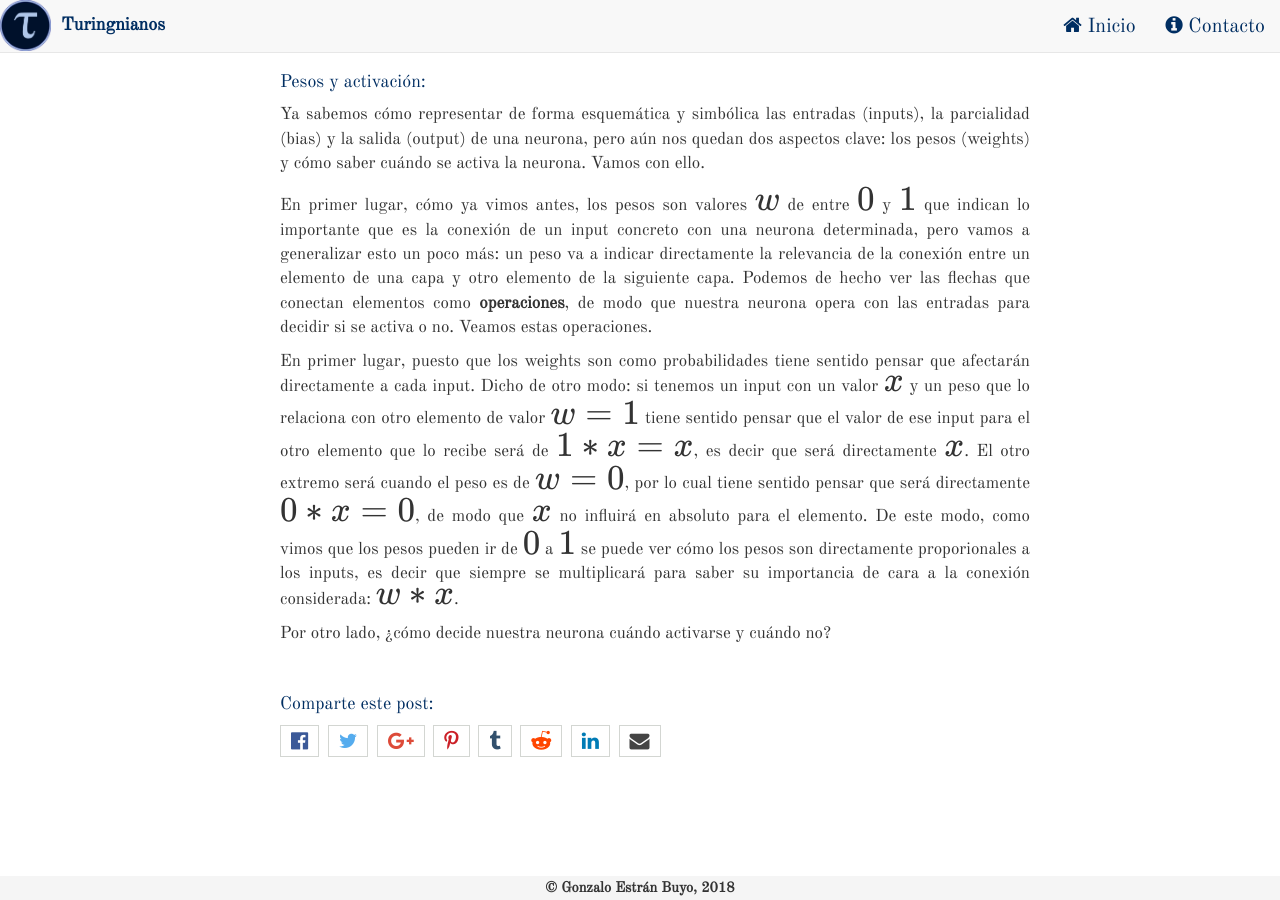
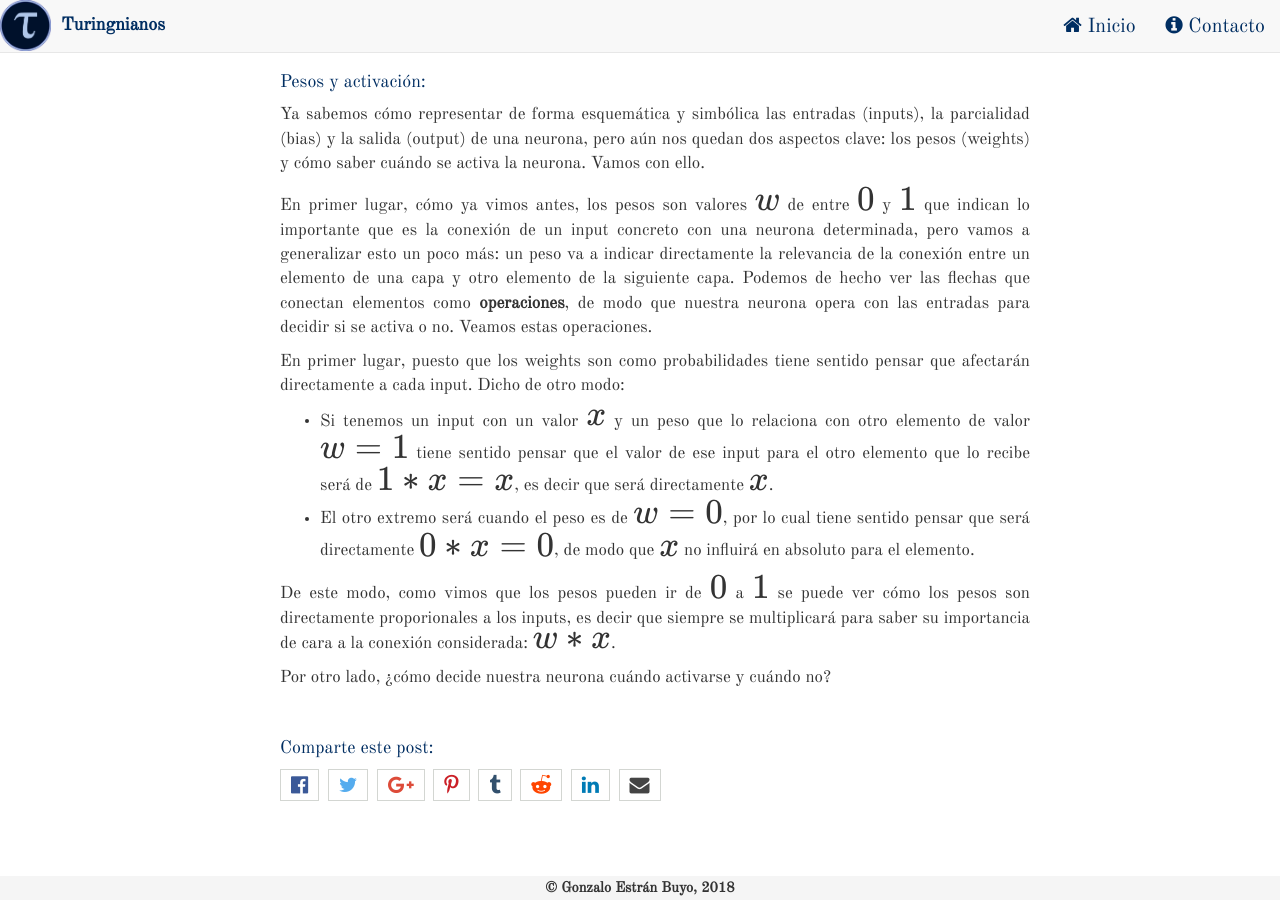
Before and after one commit to turingnianos/turingnianos.github.io, a Jekyll site: the page built from _posts/2018-01-10-deep-learning.md, in a window 1280 px wide and 900 px high, scrolled down 5018 px. Built offline with Jekyll 4.4.1, drawn with Linux system fonts in a browser that asks for light colours; nearby versions of some CDN libraries; some web fonts are replaced; formulas are drawn with MathJax 3; comment, search, counter and statistics services are not loaded.

```diff
--- a/_posts/2018-01-10-deep-learning.md
+++ b/_posts/2018-01-10-deep-learning.md
@@ -72,11 +72,11 @@ Pensemos un poco a cerca de lo anterior: *dos neuronas pueden reaccionar de un m
 
 #### Entradas, salidas y bias:
 Perfecto, pues ahora tratemos de representar esta idea de neurona de una forma ms esquemática, más conceptual. Para eso hace falta que introduzcamos un poquito de terminología en los 3 factores que introdujimos antes:
-1. La señal es un **input o entrada**, que se suele representar como $$x$$. Si hay $$3$$ señales de entrada (una por cada dentrita) tendríamos $$x_{1}$$, $$x_{2}$$, $$x_{3}$$.
-2. Cada neurona tiene cierta tendencia o inclinación diferente a activarse según cómo sea. Esta parcialidad se denomina **bias** (del inglés), y se representa como $$b$$. Por tanto, si tenemos $$2$$ neuronas, cada una tendrá un bias asociado, $$b_{1}$$ el primero y $$b_{2}$$ el segundo.
-3. Finalmente, cada conexión entre un input (cada señal) con la neurona tiene un valor llamado peso que puede ir desde $$0$$ hasta $$1$$ (como una probabilidad). Este valor se suele denominar **weight** (del inglés) y se representa como $$w$$. Es decir, cada input se relaciona con una neurona mediante un peso, de forma que no todos los inputs tienen la misma importancia para que la neurona se active o no.
+1. La señal es un **input o entrada**, que se suele representar como $x$. Si hay $3$ señales de entrada (una por cada dentrita) tendríamos $x_{1}$, $x_{2}$, $x_{3}$.
+2. Cada neurona tiene cierta tendencia o inclinación diferente a activarse según cómo sea. Esta parcialidad se denomina **bias** (del inglés), y se representa como $b$. Por tanto, si tenemos $2$ neuronas, cada una tendrá un bias asociado, $b_{1}$ el primero y $b_{2}$ el segundo.
+3. Finalmente, cada conexión entre un input (cada señal) con la neurona tiene un valor llamado peso que puede ir desde $0$ hasta $1$ (como una probabilidad). Este valor se suele denominar **weight** (del inglés) y se representa como $w$. Es decir, cada input se relaciona con una neurona mediante un peso, de forma que no todos los inputs tienen la misma importancia para que la neurona se active o no.
 
-La forma más minimalista de representar una neurona es el diagrama de abajo. En este diagrama sólo tenemos impulsos (azules) conectados con el núcleo (verde) para luego dar paso a una **salida o output** (rojo), representada con $$y$$ y que en este caso simplemente sería si se ha activado o no la neurona según los impulsos sean lo suficientemente influyentes frente al bias (si hubiera $$3$$ posibles outputs en vez de sólo 1 sería entonces $$y_1$$, $$y_2$$, $$y_3$$). Ahora vemos cómo se decide cuándo la neurona se enciende y demás.
+La forma más minimalista de representar una neurona es el diagrama de abajo. En este diagrama sólo tenemos impulsos (azules) conectados con el núcleo (verde) para luego dar paso a una **salida o output** (rojo), representada con $y$ y que en este caso simplemente sería si se ha activado o no la neurona según los impulsos sean lo suficientemente influyentes frente al bias (si hubiera $3$ posibles outputs en vez de sólo 1 sería entonces $y_1$, $y_2$, $y_3$). Ahora vemos cómo se decide cuándo la neurona se enciende y demás.
 
 <div>
   <br>
@@ -105,8 +105,12 @@ Como se puede observar, a cada columna (aunque esté formada sólo por un elemen
 #### Pesos y activación:
 Ya sabemos cómo representar de forma esquemática y simbólica las entradas (inputs), la parcialidad (bias) y la salida (output) de una neurona, pero aún nos quedan dos aspectos clave: los pesos (weights) y cómo saber cuándo se activa la neurona. Vamos con ello.
 
-En primer lugar, cómo ya vimos antes, los pesos son valores $$w$$ de entre $$0$$ y $$1$$ que indican lo importante que es la conexión de un input concreto con una neurona determinada, pero vamos a generalizar esto un poco más: un peso va a indicar directamente la relevancia de la conexión entre un elemento de una capa y otro elemento de la siguiente capa. Podemos de hecho ver las flechas que conectan elementos como **operaciones**, de modo que nuestra neurona opera con las entradas para decidir si se activa o no. Veamos estas operaciones.
+En primer lugar, cómo ya vimos antes, los pesos son valores $w$ de entre $0$ y $1$ que indican lo importante que es la conexión de un input concreto con una neurona determinada, pero vamos a generalizar esto un poco más: un peso va a indicar directamente la relevancia de la conexión entre un elemento de una capa y otro elemento de la siguiente capa. Podemos de hecho ver las flechas que conectan elementos como **operaciones**, de modo que nuestra neurona opera con las entradas para decidir si se activa o no. Veamos estas operaciones.
 
-En primer lugar, puesto que los weights son como probabilidades tiene sentido pensar que afectarán directamente a cada input. Dicho de otro modo: si tenemos un input con un valor $$x$$ y un peso que lo relaciona con otro elemento de valor $$w = 1$$ tiene sentido pensar que el valor de ese input para el otro elemento que lo recibe será de $$1 * x = x$$, es decir que será directamente $$x$$. El otro extremo será cuando el peso es de $$w = 0$$, por lo cual tiene sentido pensar que será directamente $$0 * x = 0$$, de modo que $$x$$ no influirá en absoluto para el elemento. De este modo, como vimos que los pesos pueden ir de $$0$$ a $$1$$ se puede ver cómo los pesos son directamente proporionales a los inputs, es decir que siempre se multiplicará para saber su importancia de cara a la conexión considerada: $w * x$.
+En primer lugar, puesto que los weights son como probabilidades tiene sentido pensar que afectarán directamente a cada input. Dicho de otro modo:
+* Si tenemos un input con un valor $x$ y un peso que lo relaciona con otro elemento de valor $w = 1$ tiene sentido pensar que el valor de ese input para el otro elemento que lo recibe será de $1 * x = x$, es decir que será directamente $x$.
+* El otro extremo será cuando el peso es de $w = 0$, por lo cual tiene sentido pensar que será directamente $0 * x = 0$, de modo que $x$ no influirá en absoluto para el elemento.
+
+De este modo, como vimos que los pesos pueden ir de $0$ a $1$ se puede ver cómo los pesos son directamente proporionales a los inputs, es decir que siempre se multiplicará para saber su importancia de cara a la conexión considerada: $w * x$.
 
 Por otro lado, ¿cómo decide nuestra neurona cuándo activarse y cuándo no?
```
